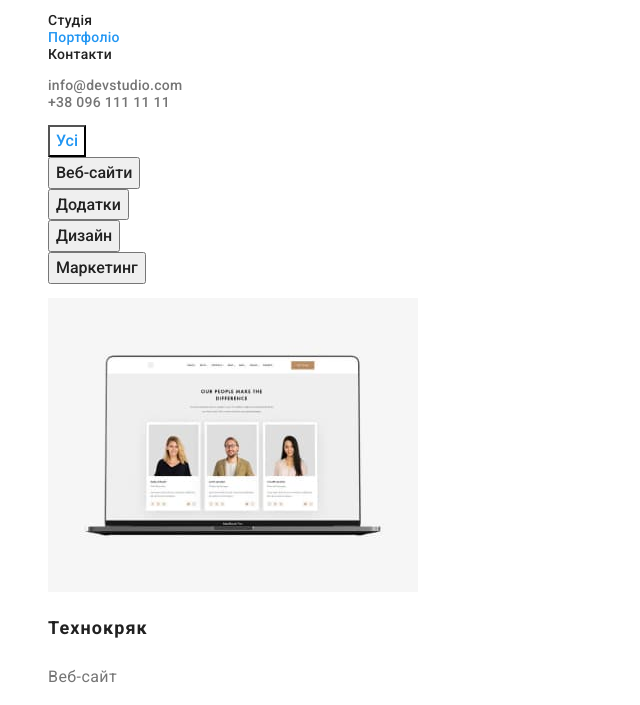
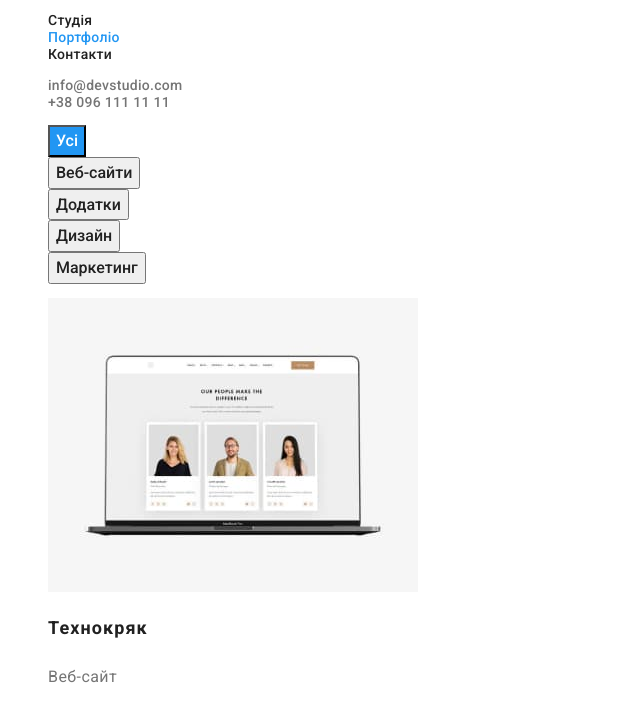
Before and after one commit to AlexRose2603/goit-markup-hw-02, a plain HTML site: page portfolio.html in a window 1280 px wide. Shown: the part 41-746 px from the top of the page, without its empty margins (0-640 px from the left). Drawn offline with Linux system fonts and the light colour scheme.

Commit message:
Update styles.css

```diff
--- a/css/styles.css
+++ b/css/styles.css
@@ -146,6 +146,10 @@ footer {
   color: var(--main-head-color);
   cursor: pointer;
 }
+.button-portfolio.button-current {
+  background-color: var(--accent-color);
+  color:#fff;
+}
 
 .button-current,
 .link.button-current {
```
